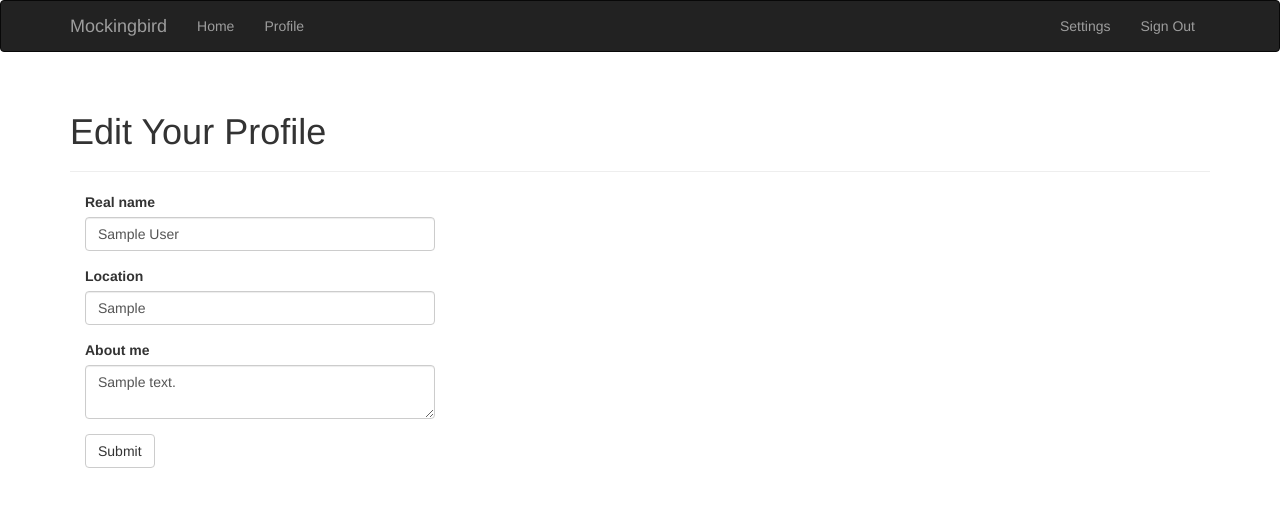
After one commit to Engine-Treasure/mockingbird, a Flask app: page /edit-profile in a window 1280 px wide. The commit adds this page. Shown: the top 507 px of the page. Run offline with Flask 2, Linux system fonts and the light colour scheme; a user stored in the database is signed in; tables that the repository leaves empty hold one stand-in row (values such as "Sample post"); parts of the project's set-up code (start-up, migrations or seed data) failed here and were passed over; some libraries are stand-ins or nearby versions.

Commit message:
add Edit Profile feature, both normal user and administrator

```diff
--- a/app/auth/views.py
+++ b/app/auth/views.py
@@ -16,6 +16,7 @@ from ..models import User
 
 from itsdangerous import TimedJSONWebSignatureSerializer as Serializer
 
+
 @auth.before_app_request
 def before_request():
     """
@@ -24,10 +25,11 @@ def before_request():
     2) 用户未验证
     3) 请求的断点不在蓝本中
     """
-    if current_user.is_authenticated \
-            and not current_user.confirmed \
-            and request.endpoint[:5] != "auth.":
-        return redirect(url_for("auth.unconfirmed"))
+    if current_user.is_authenticated:
+        current_user.ping()
+        if not current_user.confirmed \
+                and request.endpoint[:5] != "auth.":
+            return redirect(url_for("auth.unconfirmed"))
 
 
 @auth.route("/register", methods=["GET", "POST"])
@@ -44,7 +46,7 @@ def register():
         send_email(user.email, "Confirm Your Account", "mail/confirm",
                    user=user, token=token)
         flash("A confirmation email has been sent to you by email.")
-        return redirect(url_for("main.index"))
+        return redirect(url_for("auth.unconfirmed"))
     return render_template("auth/register.html", form=form)
 
 
--- a/app/main/forms.py
+++ b/app/main/forms.py
@@ -4,10 +4,52 @@ __author__ = "kissg"
 __date__ = "2017-02-21"
 
 from flask_wtf import FlaskForm
-from wtforms import StringField, SubmitField
-from wtforms.validators import DataRequired
+from wtforms import StringField, SubmitField, TextAreaField, BooleanField, \
+    SelectField
+from wtforms.validators import DataRequired, Length, Email, Regexp, \
+    ValidationError
+
+from ..models import Role, User
 
 
 class NameForm(FlaskForm):
     name = StringField("What is your name?", validators=[DataRequired()])
     submit = SubmitField("Submit")
+
+
+class EditProfileForm(FlaskForm):
+    name = StringField("Real name", validators=[Length(0, 64)])
+    location = StringField("Location", validators=[Length(0, 64)])
+    about_me = TextAreaField("About me")
+    submit = SubmitField("Submit")
+
+
+class EditProfileAdminForm(FlaskForm):
+    email = StringField("Email", validators=[DataRequired(), Length(1, 64),
+                                             Email()])
+    username = StringField("Username", validators=[
+        DataRequired(), Length(1, 64), Regexp("^[A-Za-z][A-Za-z0-9_.]*$", 0,
+                                              "Username must have only letters, "
+                                              "numbers, dots or underscores")])
+    confirmed = BooleanField("Confirmed")
+    role = SelectField("Role", coerce=int)
+    name = StringField("Real name", validators=[Length(0, 64)])
+    location = StringField("Location", validators=[Length(0, 64)])
+    about_me = TextAreaField("About me")
+    submit = SubmitField("Submit")
+
+    def __init__(self, user, *args, **kwargs):
+        super(EditProfileAdminForm, self).__init__(*args, **kwargs)
+        self.role.choices = [(role.id, role.name) for role in
+                             Role.query.order_by(Role.name).all()]
+        self.user = user
+
+    def validate_email(self, field):
+        if field.data != self.user.email and \
+                User.query.filter_by(email=field.data).first():
+            raise ValidationError("Email already registered.")
+
+    def validate_username(self, field):
+        if field.data != self.user.username and \
+                User.query.filter_by(username=field.data).first():
+            raise ValidationError("Username alread in use.")
--- a/app/main/views.py
+++ b/app/main/views.py
@@ -5,14 +5,16 @@ __date__ = "2017-02-21"
 
 from datetime import datetime
 
-from flask import render_template, session, redirect, url_for
+from flask import render_template, session, redirect, url_for, abort, flash
+from flask_login import login_required, current_user
 
 from config import Config
 from . import main
-from .forms import NameForm
+from .forms import NameForm, EditProfileForm, EditProfileAdminForm
 from .. import db
 from ..email import send_email
-from ..models import User
+from ..models import User, Role
+from app.decorators import admin_required
 
 
 # 由蓝本提供路由装饰器
@@ -40,3 +42,55 @@ def index():
                            form=form, name=session.get("name"),
                            known=session.get("known", False),
                            current_time=datetime.utcnow())
+
+
+@main.route("/user/<username>")
+def user(username):
+    user = User.query.filter_by(username=username).first()
+    if user is None:
+        abort(404)
+    return render_template("user.html", user=user)
+
+
+@main.route("/edit-profile", methods=["GET", "POST"])
+@login_required
+def edit_profile():
+    form = EditProfileForm()
+    if form.validate_on_submit():
+        current_user.name = form.name.data
+        current_user.location = form.location.data
+        current_user.about_me = form.about_me.data
+        db.session.add(current_user)
+        flash("Your profile has been updated.")
+        return redirect(url_for("main.user", username=current_user.username))
+    form.name.data = current_user.name
+    form.location.data = current_user.location
+    form.about_me.data = current_user.about_me
+    return render_template("edit_profile.html", form=form)
+
+
+@main.route("/edit-profile/<int:id>", methods=["GET", "POST"])
+@login_required
+@admin_required
+def edit_profile_admin(id):
+    user = User.query.get_or_404(id)
+    form = EditProfileAdminForm(user=user)
+    if form.validate_on_submit():
+        user.email = form.email.data
+        user.username = form.username.data
+        user.confirmed = form.confirmed.data
+        user.role = Role.query.get(form.role.data)
+        user.name = form.name.data
+        user.location = form.location.data
+        user.about_me = form.about_me.data
+        db.session.add(user)
+        flash("The profile has been updated.")
+        return redirect(url_for("main.user", username=user.usernmae))
+    form.email.data = user.email
+    form.username.data = user.username
+    form.confirmed.data = user.confirmed
+    form.role.data = user.role_id
+    form.name.data = user.name
+    form.location.data = user.location
+    form.about_me.data = user.about_me
+    return render_template("edit_profile.html", form=form, user=user)
--- a/app/models/model_mockingbird.py
+++ b/app/models/model_mockingbird.py
@@ -2,6 +2,8 @@
 
 __author__ = "kissg"
 __date__ = "2017-02-21"
+
+from datetime import datetime
 
 from flask import current_app
 from flask_login import UserMixin, AnonymousUserMixin
@@ -71,6 +73,12 @@ class User(UserMixin, db.Model):
 
     confirmed = db.Column(db.Boolean, default=False)
 
+    name = db.Column(db.String(64))
+    location = db.Column(db.String(64))
+    about_me = db.Column(db.Text())
+    member_since = db.Column(db.DateTime(), default=datetime.utcnow)
+    last_seen = db.Column(db.DateTime(), default=datetime.utcnow)
+
     def __init__(self, **kwargs):
         super(User, self).__init__(**kwargs)
         if self.role is None:
@@ -122,16 +130,23 @@ class User(UserMixin, db.Model):
     def is_administrator(self):
         return self.can(Permission.ADMINISTER)
 
+    def ping(self):
+        '''每次收到用户请求时, 调用. 在 before_app_request 中调用'''
+        self.last_seen = datetime.utcnow()
+        db.session.add(self)
+
 
 class AnonymousUser(AnonymousUserMixin):
     """匿名用户, 用于设置用户未登录时的 current_user.
     程序不用检查用户是否登录, 就能自由调用 current_user.can() 等方法
     保证一致性"""
+
     def can(self, permissions):
         return False
 
     def is_administrator(self):
         return False
+
 
 login_manager.anonymous_user = AnonymousUser
 
--- a/app/templates/base.html
+++ b/app/templates/base.html
@@ -28,6 +28,11 @@
             <div class="navbar-collapse collapse">
                 <ul class="nav navbar-nav">
                     <li><a href="/">Home</a></li>
+                    {% if current_user.is_authenticated %}
+                    <li>
+                        <a href="{{ url_for('main.user', username=current_user.username) }}">Profile</a>
+                    </li>
+                    {% endif %}
                 </ul>
                 <ul class="nav navbar-nav navbar-right">
                     {% if current_user.is_authenticated %}
--- /dev/null
+++ b/app/templates/edit_profile.html
@@ -0,0 +1,13 @@
+{% extends "base.html" %}
+{% import "bootstrap/wtf.html" as wtf %}
+
+{% block title %}Mockingbird - Edit Profile{% endblock %}
+
+{% block page_content %}
+    <div class="page-header">
+        <h1>Edit Your Profile</h1>
+    </div>
+    <div class="col-md-4">
+        {{ wtf.quick_form(form) }}
+    </div>
+{% endblock %}
```
Also changed, not shown: app/templates/user.html (+32 -2 lines).
